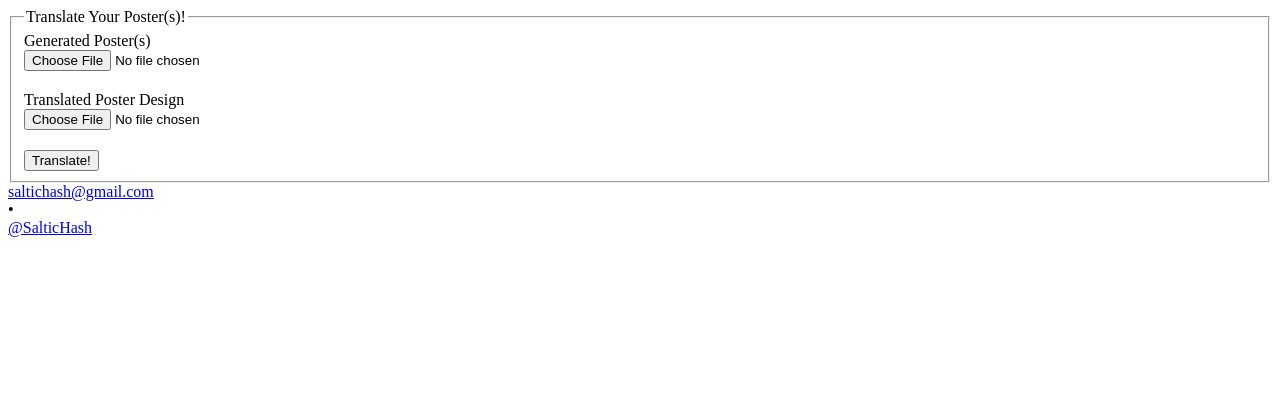
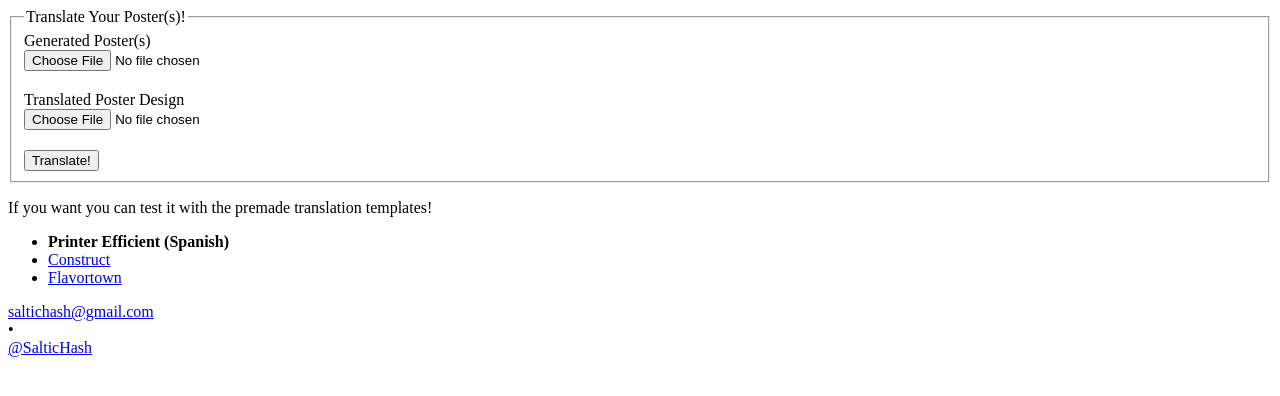
Before and after one commit to SalticHash/PyramidSchemeTranslator, a Flask app: page / in a window 1280 px wide. Shown: the top 396 px of the page. Run offline with Flask 3, Linux system fonts and the light colour scheme.

Commit message:
Add README and translation templates

```diff
--- a/templates/index.html
+++ b/templates/index.html
@@ -18,5 +18,12 @@
                 </button>
             </fieldset>
         </form>
+        <p>If you want you can test it with the premade translation templates!</p>
+        <ul>
+            <li><b>Printer Efficient (Spanish)</b></li>
+            <li><a href="static/translation_templates/es/ConstructPrinterEfficient.pdf">Construct</a></li>
+            <li><a href="static/translation_templates/es/FlavortownPrinterEfficient.pdf">Flavortown</a></li>
+        </ul>
+
     </div>
 {% endblock %}
```
Also changed, not shown: README.md (added), 2 other files.
